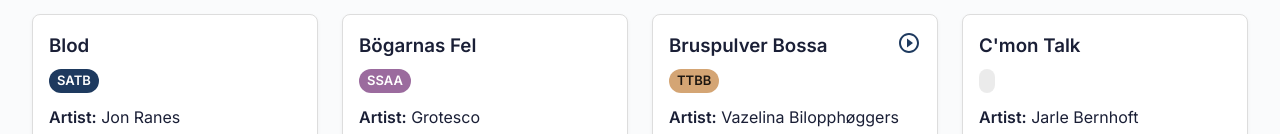
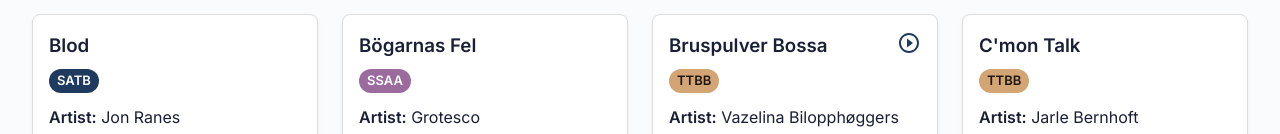
Before and after one commit to hakonlund/portfolio, a React (Create React App) app: page /arrangementer in a window 1280 px wide. Shown: the part 818-952 px from the top of the page. Built offline with nearby package versions, Linux system fonts and the light colour scheme.

Commit message:
Add besetning

```diff
--- a/src/data/arrangements.ts
+++ b/src/data/arrangements.ts
@@ -329,7 +329,7 @@
       originalTekst: "Nei",
       dato: "29.09.2016",
       tilKor: "Høystemt",
-      besetning: "",
+      besetning: "TTBB",
       fremførelse: ""
     },
     {
```
